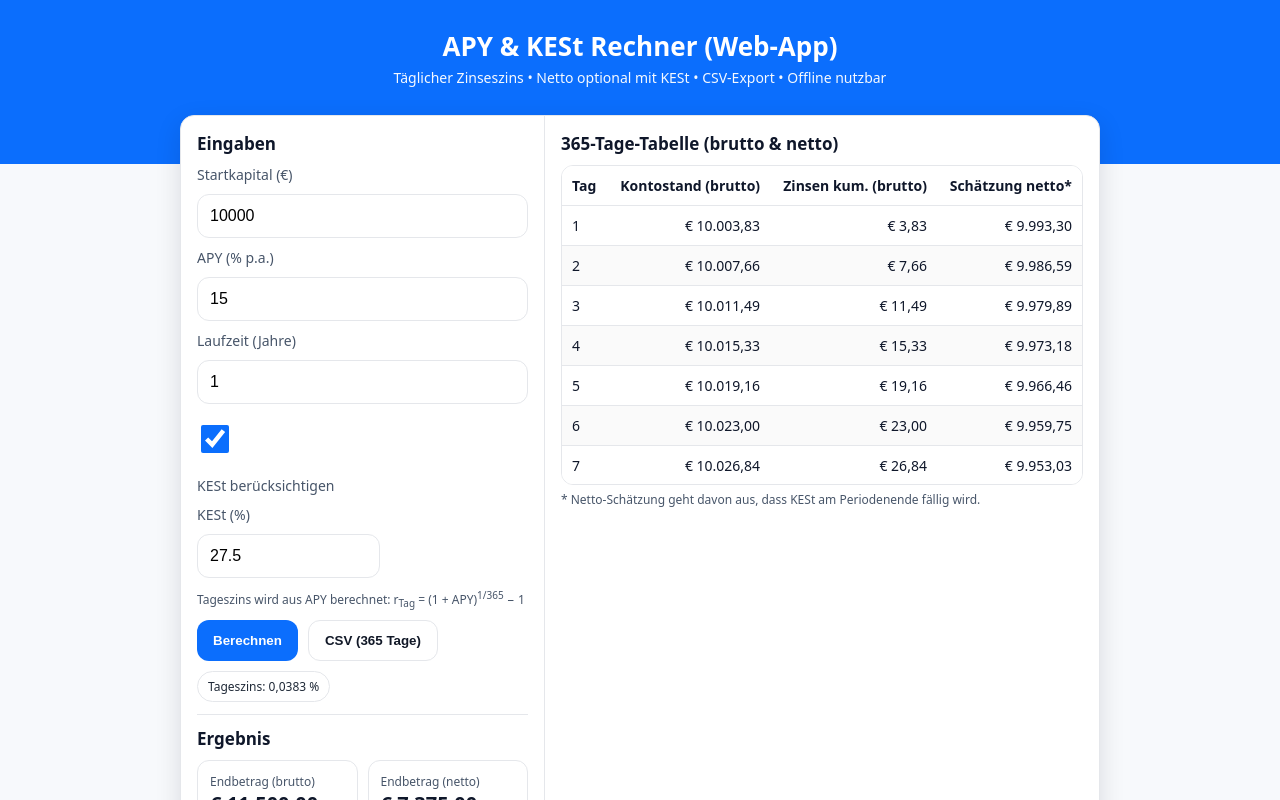
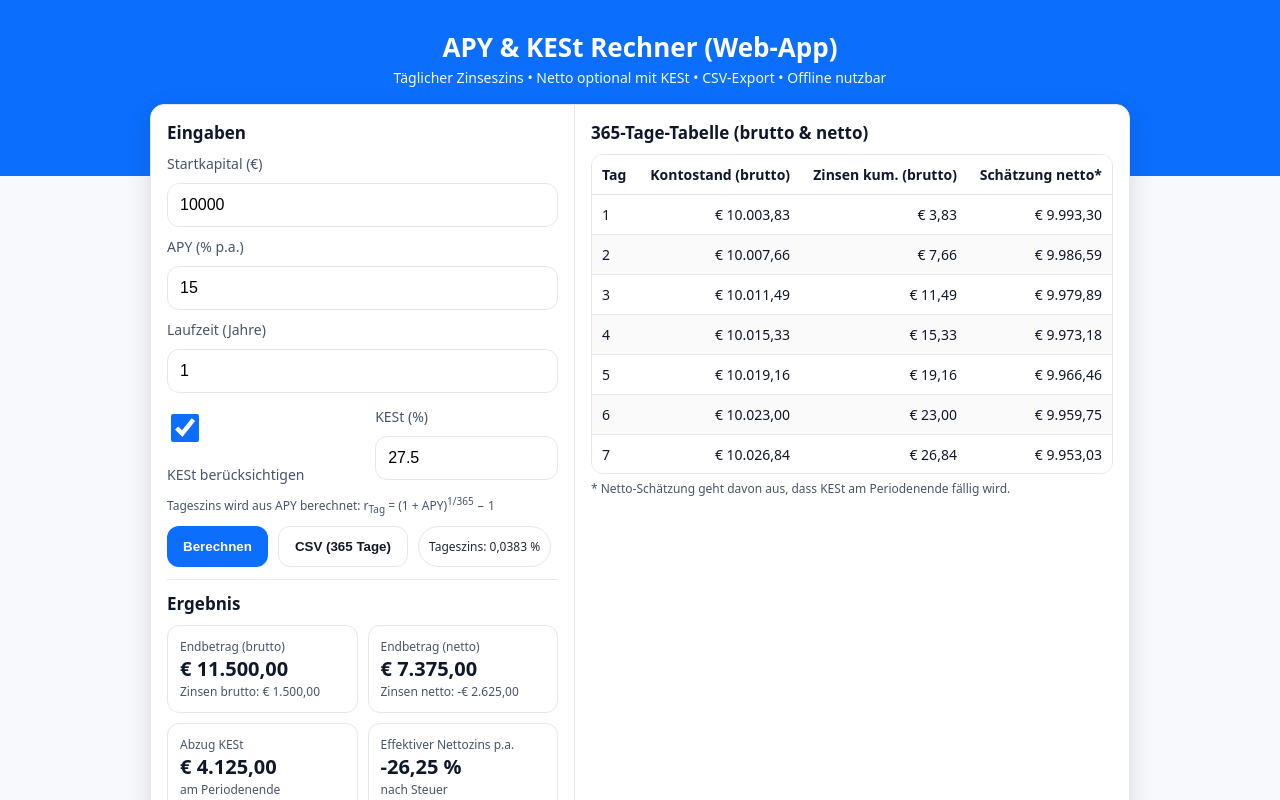
Before and after one commit to Berndk77/APY-Kest-Rechner, a plain HTML site: page index.html in a window 1280 px wide. Drawn offline with Linux system fonts and the light colour scheme.

Commit message:
Add files via upload

```diff
--- a/index.html
+++ b/index.html
@@ -14,6 +14,7 @@
       --muted:#475569;
       --card:#ffffff;
       --border:#e5e7eb;
+      --pad-inline: max(18px, env(safe-area-inset-left), env(safe-area-inset-right));
     }
     *{box-sizing:border-box}
     html,body{height:100%}
@@ -23,24 +24,34 @@
       overflow-x:hidden;
       font-family: system-ui, -apple-system, Segoe UI, Roboto, Helvetica, Arial, "Apple Color Emoji", "Segoe UI Emoji";
       color:var(--text);
-      background:linear-gradient(180deg, var(--bg) 0 164px, var(--bg-2) 164px 100%);
+      background:linear-gradient(180deg, var(--bg) 0 176px, var(--bg-2) 176px 100%);
     }
     .page{
       padding-top: calc(env(safe-area-inset-top) + 10px);
-      padding-bottom: calc(env(safe-area-inset-bottom) + 14px);
-      padding-left: calc(env(safe-area-inset-left) + 14px);
-      padding-right: calc(env(safe-area-inset-right) + 14px);
+      padding-bottom: calc(env(safe-area-inset-bottom) + 16px);
+      padding-left: var(--pad-inline);
+      padding-right: var(--pad-inline);
+    }
+    .container{
+      max-width: 980px;
+      margin: 0 auto;
+      width: 100%;
     }
     header{
       color:#fff; text-align:center;
-      padding:22px 8px 16px;
+      padding:22px 0 16px;
+    }
+    header .title, header .subtitle{
+      padding-inline: min(20px, var(--pad-inline));
+      max-width: 100%;
     }
     header h1{
       margin:0 0 6px;
-      font-size: clamp(18px, 4.3vw, 26px);
-      font-weight:800; line-height:1.15;
+      font-size: clamp(17px, 4vw, 26px);
+      font-weight:800; line-height:1.18;
+      overflow-wrap:anywhere; word-break:normal;
     }
-    header p{margin:0;opacity:.96;font-size:14px}
+    header p{margin:0;opacity:.96;font-size:14px; line-height:1.35; overflow-wrap:anywhere}
     main{ max-width:920px; margin: 12px auto 28px; }
     .card{
       background:var(--card);
@@ -100,7 +111,7 @@
     tr:nth-child(even){ background:#fafafa }
     footer{ padding:16px; text-align:center; color:#334155; font-size:12px }
 
-    /* Native, large checkbox for KESt */
+    /* Native checkbox for KESt */
     .kest-wrap{ display:flex; align-items:center; gap:12px; flex-wrap:wrap }
     .kest-wrap input[type="checkbox"]{
       width:28px; height:28px;
@@ -113,12 +124,16 @@
 </head>
 <body>
   <div class="page">
-    <header>
-      <h1>APY & KESt Rechner (Web-App)</h1>
-      <p>Täglicher Zinseszins • Netto optional mit KESt • CSV-Export • Offline nutzbar</p>
+    <header class="container">
+      <div class="title">
+        <h1>APY & KESt Rechner (Web-App)</h1>
+      </div>
+      <div class="subtitle">
+        <p>Täglicher Zinseszins • Netto optional mit KESt • CSV-Export • Offline nutzbar</p>
+      </div>
     </header>
 
-    <main>
+    <main class="container">
       <div class="card grid">
         <div class="section">
           <h2>Eingaben</h2>
@@ -232,7 +247,7 @@
       </div>
     </main>
 
-    <footer>
+    <footer class="container">
       <div>Made for Bernd • PWA mit Safe-Area • APY → täglicher Zinseszins</div>
     </footer>
   </div>
@@ -338,7 +353,6 @@
       URL.revokeObjectURL(url);
     }
 
-    // Event wiring (no custom toggle JS needed)
     document.getElementById('calcBtn').addEventListener('click', calc);
     document.getElementById('csvBtn').addEventListener('click', exportCSV);
     document.getElementById('withTax').addEventListener('change', calc);
--- a/service-worker.js
+++ b/service-worker.js
@@ -1,6 +1,6 @@
 self.addEventListener('install', (e)=>{
   e.waitUntil(
-    caches.open('apy-cache-v4').then(cache => cache.addAll([
+    caches.open('apy-cache-v5').then(cache => cache.addAll([
       './index.html',
       './manifest.webmanifest'
     ]))
@@ -8,7 +8,7 @@ self.addEventListener('install', (e)=>{
 });
 self.addEventListener('activate', (e)=>{
   e.waitUntil(
-    caches.keys().then(keys => Promise.all(keys.filter(k=>k!=='apy-cache-v4').map(k=>caches.delete(k))))
+    caches.keys().then(keys => Promise.all(keys.filter(k=>k!=='apy-cache-v5').map(k=>caches.delete(k))))
   );
 });
 self.addEventListener('fetch', (e)=>{
```
Also changed, not shown: manifest.webmanifest (added).
